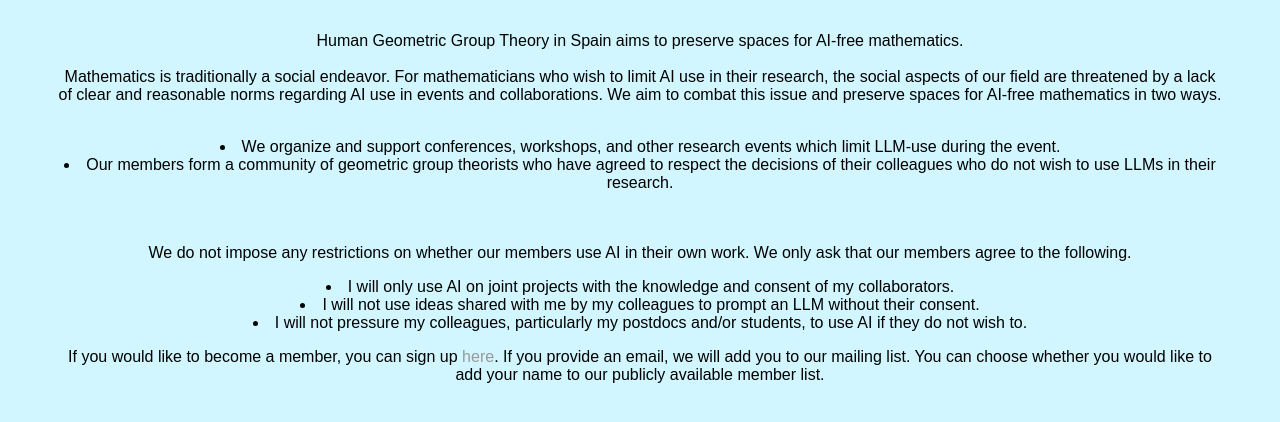
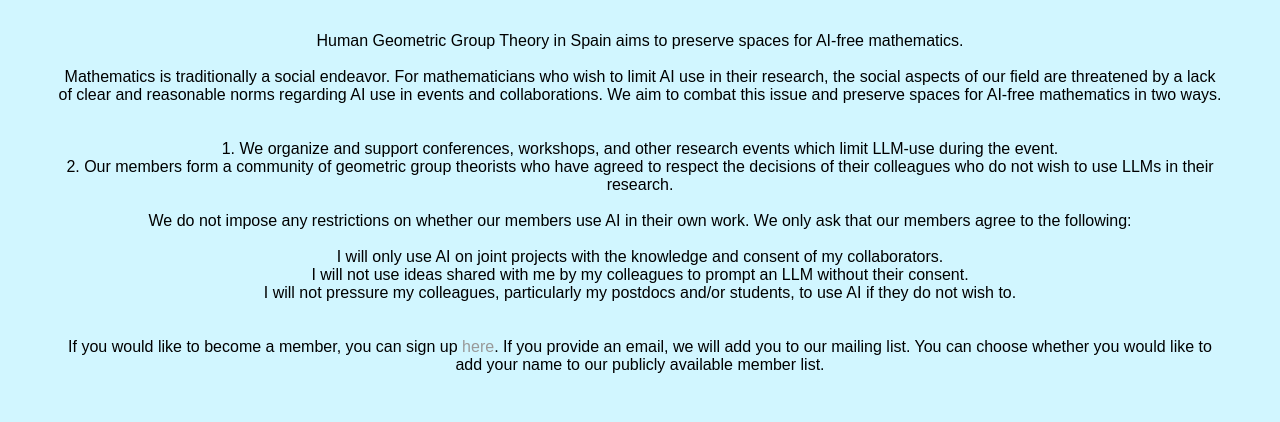
Before and after one commit to Human-GGT-In-Spain/Human-GGT-In-Spain.github.io, a plain HTML site: page index.html in a window 1280 px wide. Shown: the part 148-570 px from the top of the page. Drawn offline with nearby package versions, Linux system fonts and the light colour scheme; a web font is replaced by a local one.

Commit message:
Changed list formats
Removed list format for AI usage guidelines and replaced it with paragraph format for clarity.

```diff
--- a/index.html
+++ b/index.html
@@ -184,18 +184,18 @@ var val = a = Math.floor((Math.random() * 4) + 1),
 Human Geometric Group Theory in Spain aims to preserve spaces for AI-free mathematics.
 <br><br>
 Mathematics is traditionally a social endeavor. For mathematicians who wish to limit AI use in their research, the social aspects of our field are threatened by a lack of clear and reasonable norms regarding AI use in events and collaborations. We aim to combat this issue and preserve spaces for AI-free mathematics in two ways.
+<br>
+	<br><br>
+		1. We organize and support conferences, workshops, and other research events which limit LLM-use during the event.
+		<br>
+		2. Our members form a community of geometric group theorists who have agreed to respect the decisions of their colleagues who do not wish to use LLMs in their research.
 <br><br>
-	<dl>
-		<li>We organize and support conferences, workshops, and other research events which limit LLM-use during the event.</li>
-		<li>Our members form a community of geometric group theorists who have agreed to respect the decisions of their colleagues who do not wish to use LLMs in their research. </li>
-	</dl>
+We do not impose any restrictions on whether our members use AI in their own work. We only ask that our members agree to the following:
+	<br><br>
+	I will only use AI on joint projects with the knowledge and consent of my collaborators.<br>
+	I will not use ideas shared with me by my colleagues to prompt an LLM without their consent.<br>
+	I will not pressure my colleagues, particularly my postdocs and/or students, to use AI if they do not wish to.<br>
 <br><br>
-We do not impose any restrictions on whether our members use AI in their own work. We only ask that our members agree to the following.
-<dl>
-	<li>I will only use AI on joint projects with the knowledge and consent of my collaborators.</li>
-	<li>I will not use ideas shared with me by my colleagues to prompt an LLM without their consent.</li>
-	<li>I will not pressure my colleagues, particularly my postdocs and/or students, to use AI if they do not wish to.</li>
-</dl>
 If you would like to become a member, you can sign up <a href="https://docs.google.com/forms/d/e/1FAIpQLSf0PHoJvQ7yLb3qAEKCtvQnrny0n04zUszjm1ksyFhgvbHOzw/viewform?usp=header">here</a>. If you provide an email, we will add you to our mailing list. You can choose whether you would like to add your name to our publicly available member list.
  </p>
 <br>
```
